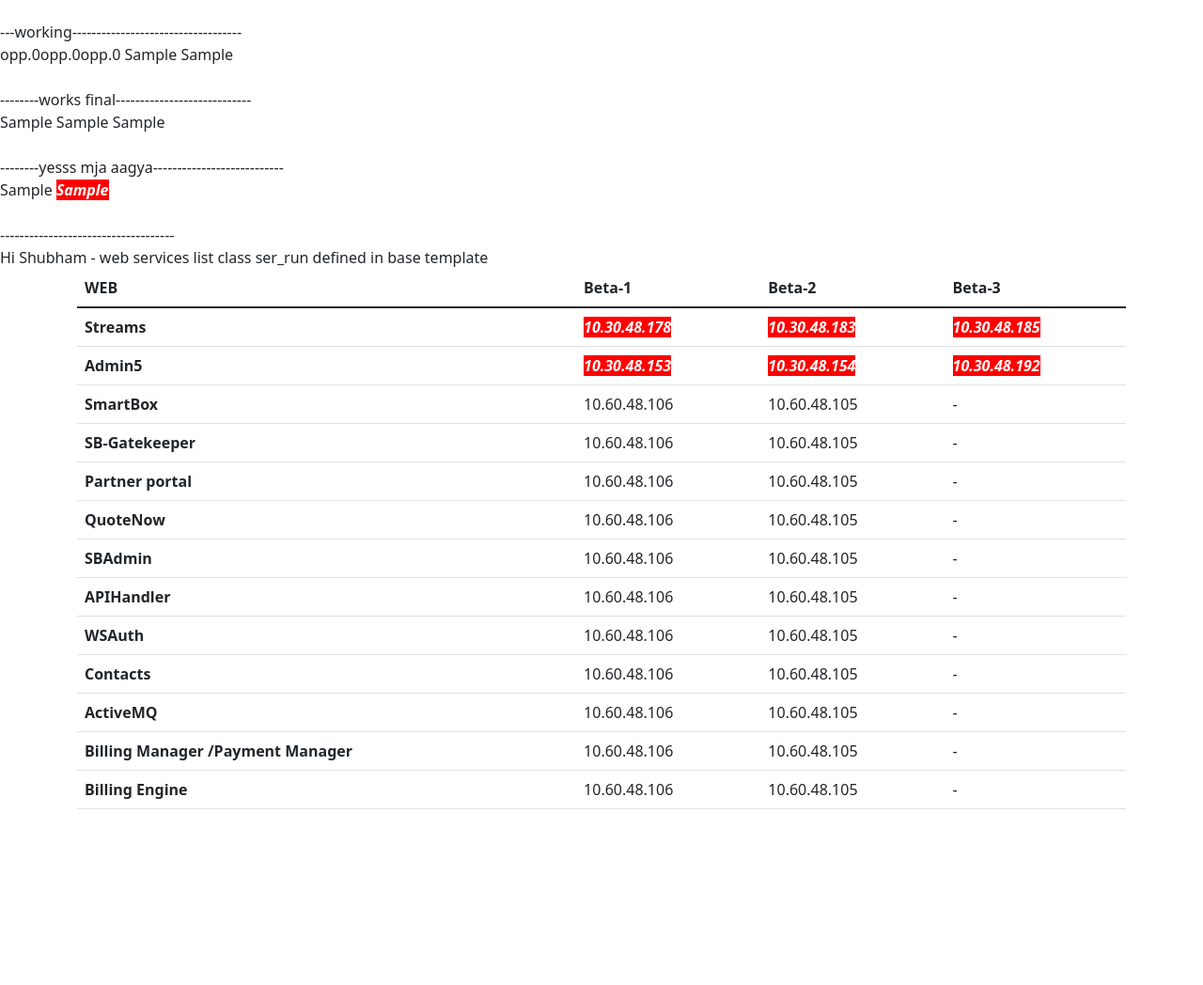
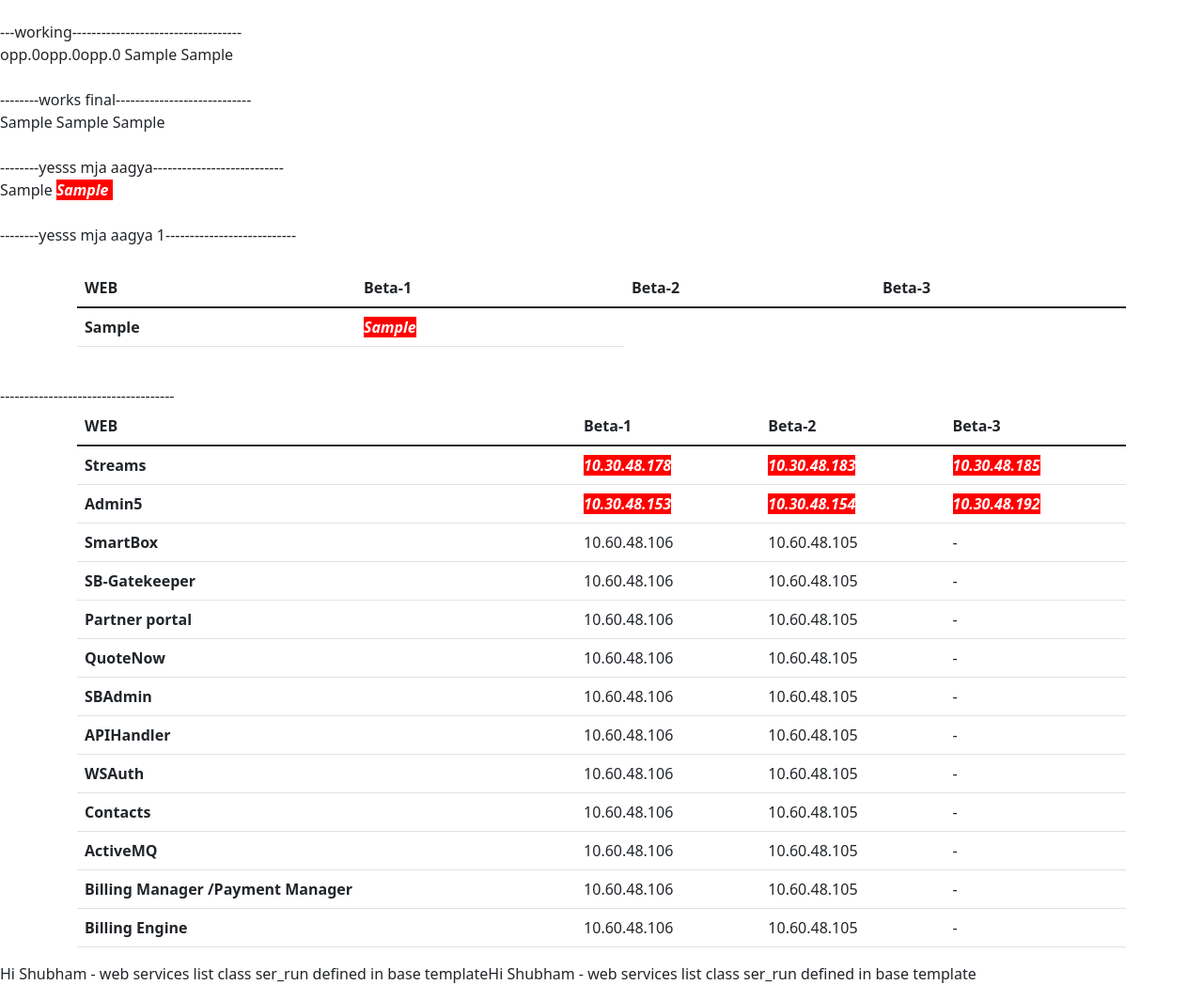
Before and after one commit to Shubham-pandora/Dashboard, a Django app: template project1/templates/web.html in a window 1280 px wide. Shown: the part 178-1226 px from the top of the page at 94% size. Before the commit the page ends 1039 px from the top, so only its background shows below. Run offline with Django 4.2, Linux system fonts and the light colour scheme; the template is opened without the code that fills it: most values are stand-ins (such as "Sample title", 1, 10 or a date in 2020).

Commit message:
Update web.html

```diff
--- a/project1/templates/web.html
+++ b/project1/templates/web.html
@@ -54,24 +54,55 @@
     {% comment %} <td>{{ i.2 }} </td> {% endcomment %}
     <td>
       {% if i.2 == 'Running'%}
-      <div class="ser_run">{{ i.1 }} </div>
+      <div class="ser_run">{{ i.1 }} </div>&nbsp;&nbsp;
 
       {% comment %} {% elif i.2 == 'Absent'%}
       <div class="ser_absent"> - </div> {% endcomment %}
 
       {% else %}
-      <div class="ser_nrun">{{ i.1 }} </div>
+      <div class="ser_nrun">{{ i.1 }} </div>&nbsp;&nbsp;
       {% endif %}
     <td>
 
   </tr>
   {% endfor %}</br>
 {% endfor %}
+
+</br>--------yesss mja aagya 1---------------------------</br>
+<div class='container'>
+  <table class="table">
+    <thead class="thead-dark">
+      <tr>
+        <th scope="col">WEB</th>
+        <th scope="col">Beta-1</th>
+        <th scope="col">Beta-2</th>
+        <th scope="col">Beta-3</th>
+      </tr>
+    </thead>
+    <tbody>
+      {% for opp in finalpass %}
+      <tr>
+        <th scope="row">{{opp.0.0}}</th>
+          {% for i in opp %}
+              <td>
+                {% if i.2 == 'Running'%}
+                <div class="ser_run">{{ i.1 }} </div>
+
+                {% else %}
+                <div class="ser_nrun">{{ i.1 }} </div>
+                {% endif %}
+              </td>
+
+          {% endfor %}</br>
+        </tr>
+        {% endfor %}
+
+    </tbody>
+  </table>
+</div>
 </br>------------------------------------</br>
 
 
-Hi Shubham - web services list
-class ser_run defined in base template
 <div class='container'>
   <table class="table">
     <thead class="thead-dark">
@@ -207,12 +238,8 @@ class ser_run defined in base template
     </tbody>
   </table>
 
-
-
-
-
-
-
 </div>
-
+Hi Shubham - web services list
+class ser_run defined in base templateHi Shubham - web services list
+class ser_run defined in base template
 {% endblock body %}
```
